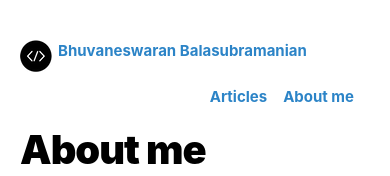
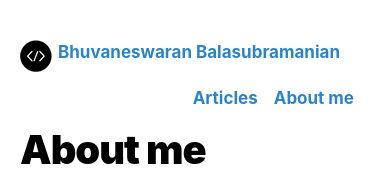
Before and after one commit to bhuvanbalasubramanian/bhuvaneswaran.com, a Gatsby site: page /about in a window 390 px wide. Shown: the top 176 px of the page. Built offline with nearby package versions, Linux system fonts and the light colour scheme; Gatsby itself is replaced by a stand-in of ours; a script that the page names is missing; a web font is replaced by a local one.

Commit message:
increasing font size

```diff
--- a/src/style.css
+++ b/src/style.css
@@ -366,7 +366,7 @@
   }
 
   .topnav a {
-    font-size: 15px !important;
+    font-size: 17px !important;
   }
 }
 .about ul {
```
